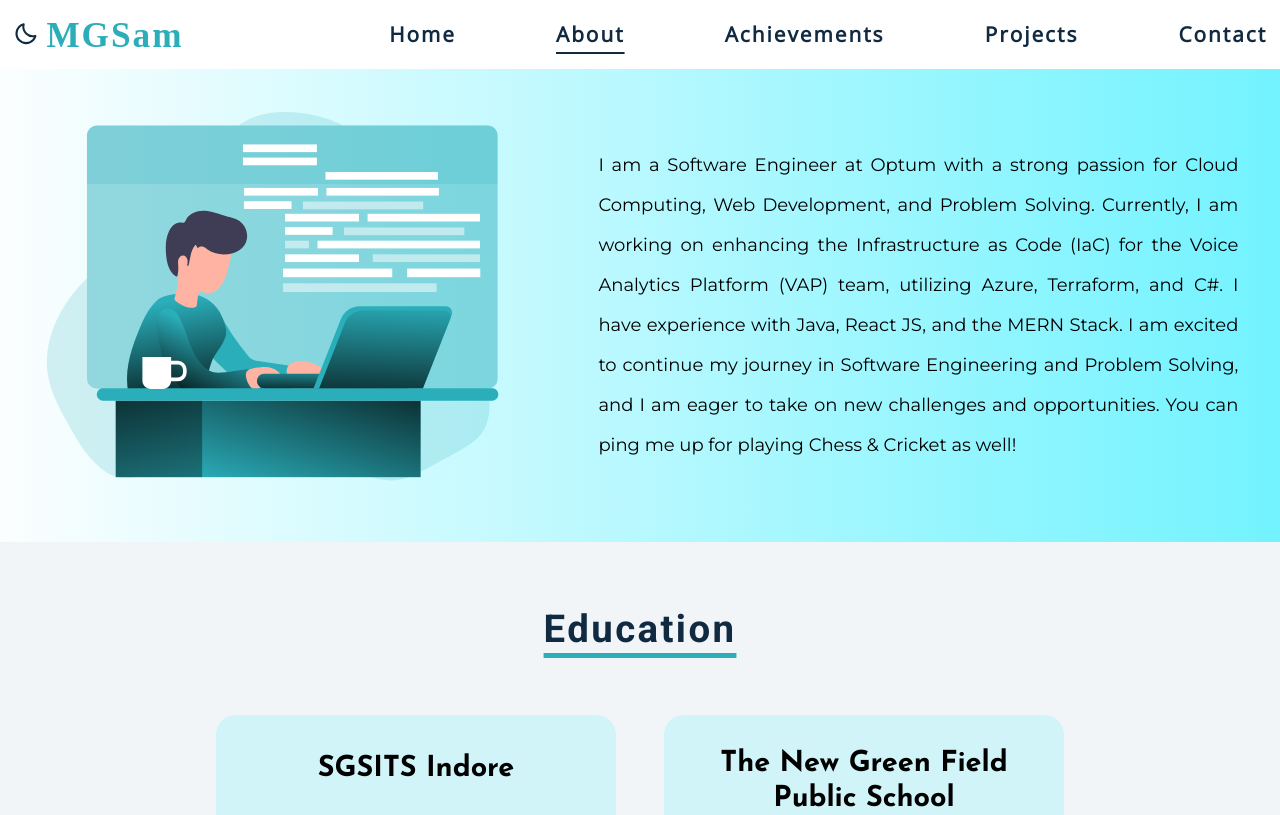
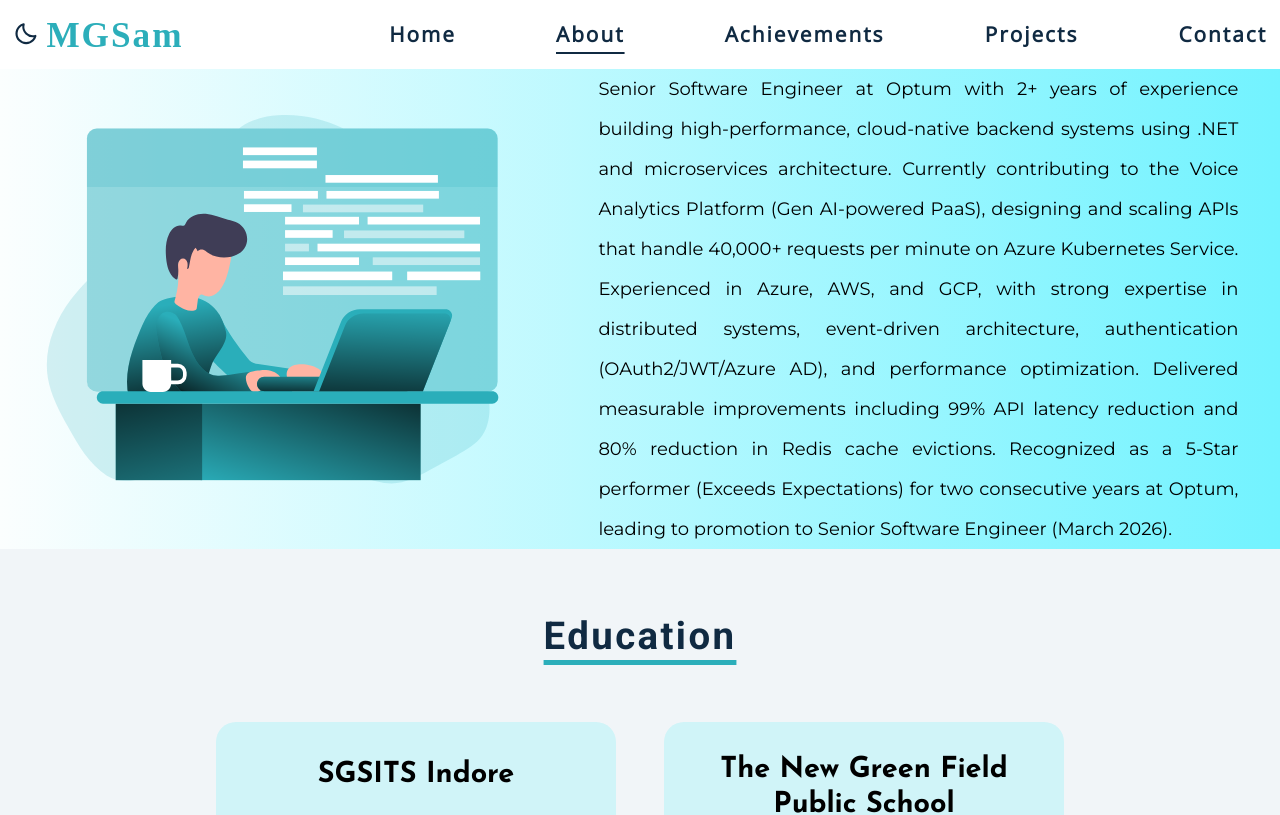
Before and after one commit to mitul-garg/portfolio, a React (Create React App) app: page /about in a window 1280 px wide. Shown: the top 815 px of the page. Built offline with nearby package versions, Linux system fonts and the light colour scheme; a web font is replaced by a local one.

Commit message:
feat: add SSE experience for Optum (#18)

```diff
--- a/src/components/Hero/index.js
+++ b/src/components/Hero/index.js
@@ -11,7 +11,7 @@ export const Hero = () => {
       <article className="intro">
         <div className="underline-desktop" />
         <h1>I'm Mitul</h1>
-        <h6>Software Engineer @ Optum</h6>
+        <h6>Senior Software Engineer @ Optum</h6>
         <div className="underline-mobile" />
         <img src={heroImg} alt="hero" className="hero-img-mobile" />
         <div className="hero-btn-container">
--- a/src/data/experience.js
+++ b/src/data/experience.js
@@ -4,26 +4,28 @@ import { v4 as uuidv4 } from "uuid";
 export const jobs = [
   {
     id: uuidv4(),
-    title: "Software Engineer",
+    title: "Senior Software Engineer",
     company: "Optum (UHG)",
     dates: "march 2024 - present",
     skills: [".Net", "Terraform", "Multi-cloud"],
     duties: [
       "  Contributing to Optum’s Voice Analytics Platform (VAP) – a PaaS enabling transcription, summarization, and integration across business units using Gen AI.",
-      "  Developed a scalable .NET Web API using Clean Architecture to unify Google Pub/Sub and Amazon Connect Contact Lens events, enabling cross-provider integrations.",
+      "  Owned multiple features to implement from scratch to design to performance testing and optimization, ensuring on-time delivery.",
+      "  Developed scalable .NET Web API using Clean Architecture to unify AudioCodes, Google Pub/Sub and Amazon Connect Contact Lens events, enabling cross-provider integrations.",
+      "  Improved multiple API performance by warming up connections with dummy requests, resulting in over 99% improvement in response times across endpoints.",
+      "  Implemented multi-auth support with Google JWT validation and Azure AD, improving authentication flexibility and security.",
+      "  Implemented multi-auth support with Google JWT validation, Azure AD and Enterprise Cloud, improving authentication flexibility and security.",
       "  Resolved race conditions and concurrency issues to ensure reliable and idempotent request handling across high-load services.",
       "  Built a reusable Azure AD Graph API wrapper for user lookup via employee ID or email, streamlining identity resolution.",
-      "  Implemented multi-auth support with Google JWT validation and Azure AD, improving authentication flexibility and security.",
-      "  Authored system design documentation to extend database and ingestion architectures for new call sources.",
+      "  Authored system design documentation to extend database and ingestion architectures for new APIs from scratch.",
       "  Created custom model binders and middleware for latency tracking, header injection, and dynamic media-type handling.",
-      "  Configured Azure Kubernetes Service (AKS) with startup warm-ups to support over 10,000 concurrent requests.",
+      "  Configured Azure Kubernetes Service (AKS) for multiple APIs to support over 40,000 requests per minute (RPM).",
       "  Reduced Redis cache evictions by 80% by optimizing high-turnover keys and TTL configurations.",
       "  Enhanced APIs to support multi-leg call summarization, improving accuracy for transfer and multi-agent calls.",
       "  Unified multiple Terraform IaC modules, reducing deployment redundancy.",
       "  Implemented efficient blob migration with Delta extraction, cutting transfer time for millions of objects.",
-      "  Improved exception handling and code coverage, strengthening maintainability and debugging.",
       "  Integrated a vulnerability detection tool with lower false-positive rates, improving security reliability.",
-      "  Completed a Gen AI course covering RAG and Agent architectures.",
+      "  Completed a Gen AI certification covering RAG and Agent architectures; power AI user with 800+ premium Copilot requests.",
     ],
   },
   {
--- a/src/pages/About/index.js
+++ b/src/pages/About/index.js
@@ -11,14 +11,18 @@ export const About = () => {
       <div className="about-me">
         <img src={aboutImg} alt="about-img" className="about-img" />
         <article className="about-info">
-          I am a Software Engineer at Optum with a strong passion for Cloud
-          Computing, Web Development, and Problem Solving. Currently, I am
-          working on enhancing the Infrastructure as Code (IaC) for the Voice
-          Analytics Platform (VAP) team, utilizing Azure, Terraform, and C#. I
-          have experience with Java, React JS, and the MERN Stack. I am excited
-          to continue my journey in Software Engineering and Problem Solving,
-          and I am eager to take on new challenges and opportunities. You can
-          ping me up for playing Chess & Cricket as well!
+          Senior Software Engineer at Optum with 2+ years of experience building
+          high-performance, cloud-native backend systems using .NET and
+          microservices architecture. Currently contributing to the Voice
+          Analytics Platform (Gen AI-powered PaaS), designing and scaling APIs
+          that handle 40,000+ requests per minute on Azure Kubernetes Service.
+          Experienced in Azure, AWS, and GCP, with strong expertise in
+          distributed systems, event-driven architecture, authentication
+          (OAuth2/JWT/Azure AD), and performance optimization. Delivered
+          measurable improvements including 99% API latency reduction and 80%
+          reduction in Redis cache evictions. Recognized as a 5-Star performer
+          (Exceeds Expectations) for two consecutive years at Optum, leading to
+          promotion to Senior Software Engineer (March 2026).
         </article>
       </div>
       <Education />
--- a/src/pages/Achievements/index.js
+++ b/src/pages/Achievements/index.js
@@ -26,7 +26,7 @@ const problemsData = {
 };
 
 const achievements = [
-  "Rated 5-Star (Exceeds Expectations) in the annual performance review.",
+  "Rated 5-Star (Exceeds Expectations) in the annual performance review for both years at Optum.",
   "Achieved Azure Fundamentals (AZ-900) certification.",
   "Solved 1100+ problems across platforms",
   "Rated 1769 (Top 8.5% Globally) on Leetcode Contests",
```
